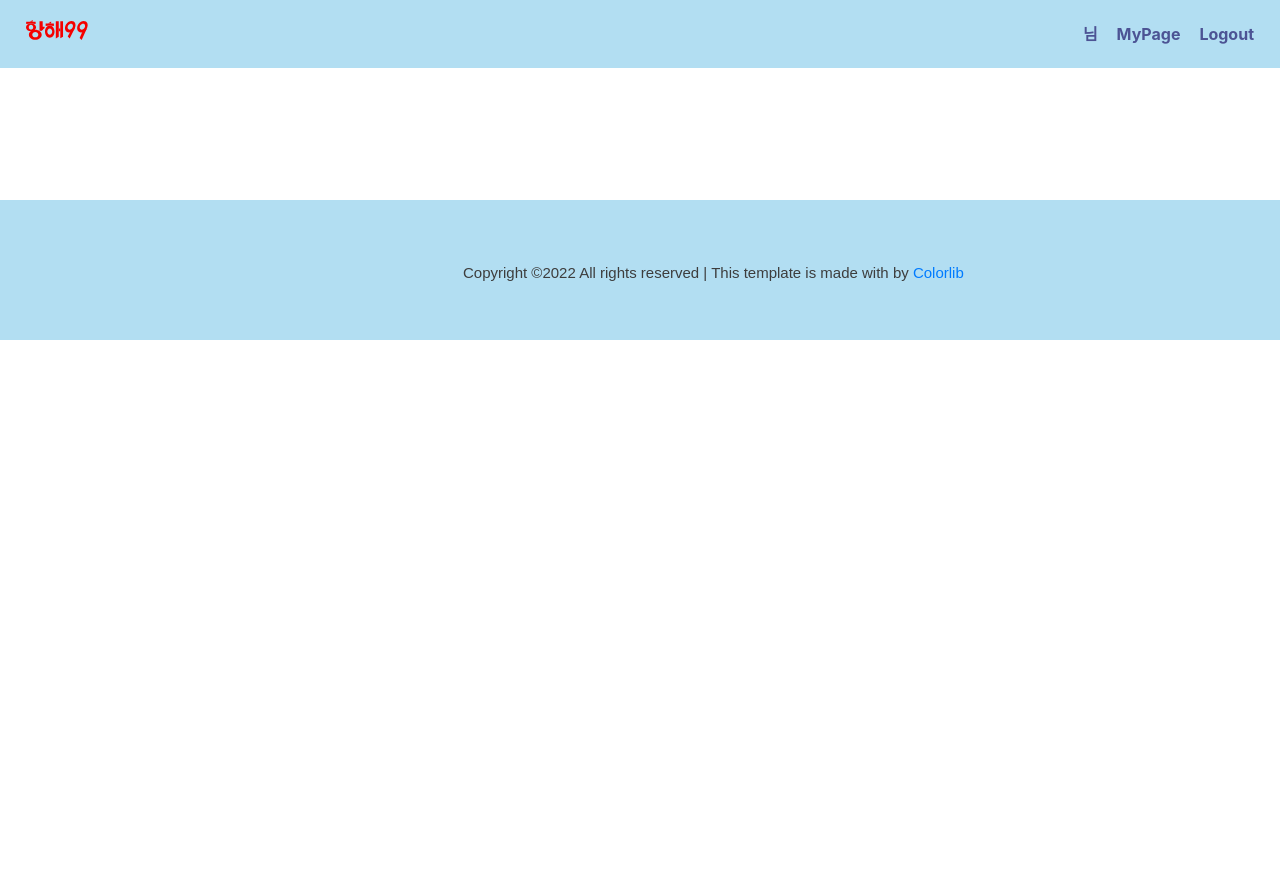
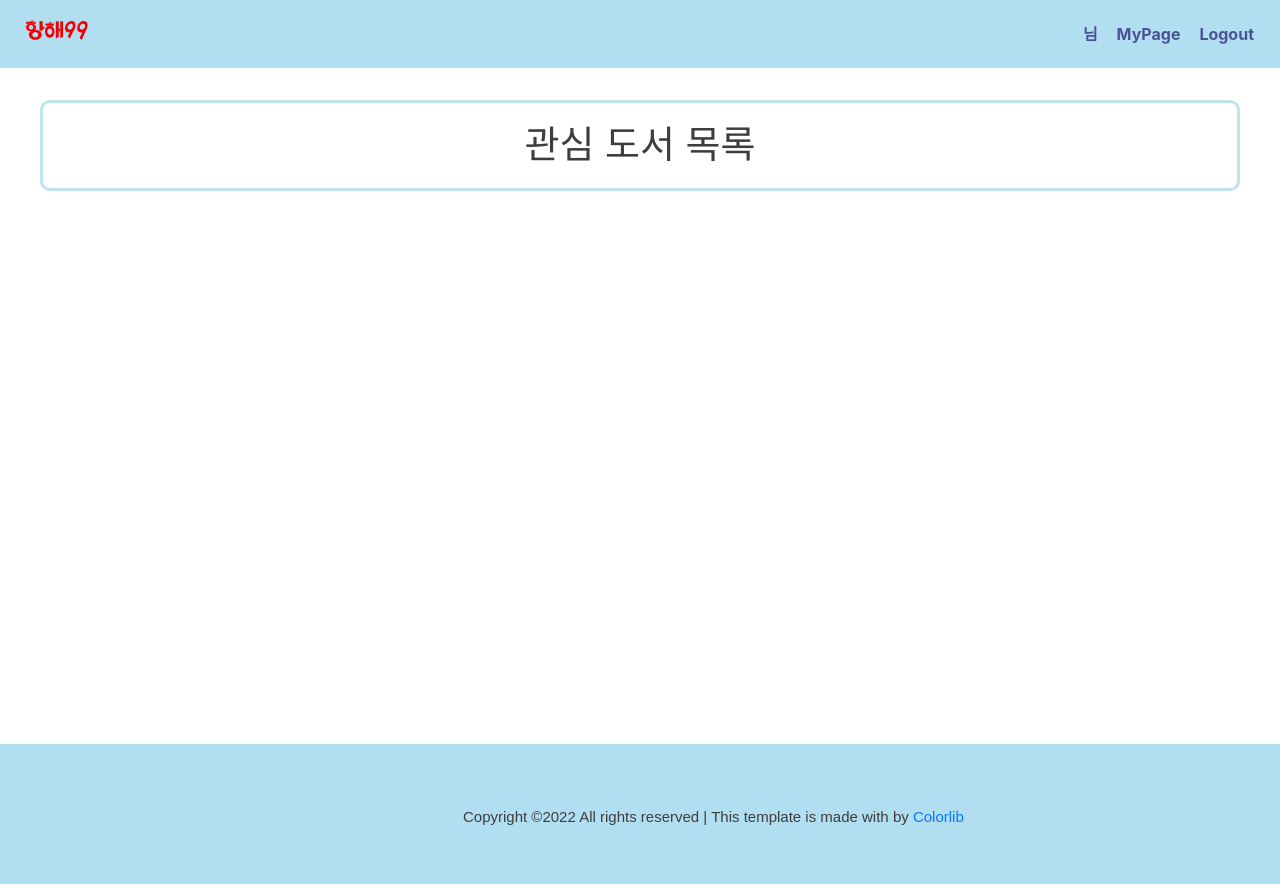
Before and after one commit to jeon9506/WEekly-Book, a Flask app: template templates/mypage.html in a window 1280 px wide. Before the commit the page ends 340 px from the top, so only its background shows below. Run offline with Flask 2, Linux system fonts and the light colour scheme; the template is opened without the code that fills it, so the values that code supplies are empty; some libraries are stand-ins or nearby versions; some web fonts are replaced.

Commit message:
마이페이지 footer 하단에 고정 및 ui 수정

```diff
--- a/templates/mypage.html
+++ b/templates/mypage.html
@@ -22,6 +22,19 @@
         .wrap {
             width: 1200px;
             margin: auto;
+        }
+
+        .bookmark{
+            border: solid #bee5eb 3px;
+            border-radius: 10px;
+            font-size: 38px;
+            padding: 30px;
+            text-align: center;
+        }
+
+        .section-wrapper{
+            margin-top: 100px;
+            padding-bottom: 42%; /* footer의 높이 */
         }
     </style>
 
@@ -69,8 +82,9 @@
     <!-- Header End -->
 
     <!-- News Section Begin -->
-<section class="spad">
+    <section class="section-wrapper">
         <div class="wrap">
+            <p class="bookmark">관심 도서 목록</p>
             <div id="cards-box" class="card-columns">
                 {% for bookrow in userBookmarkList %}
                 <div class="card" style="border: solid #bee5eb; border-radius: 15px;">
```
Lines whose indentation alone changed are shown as unchanged.
